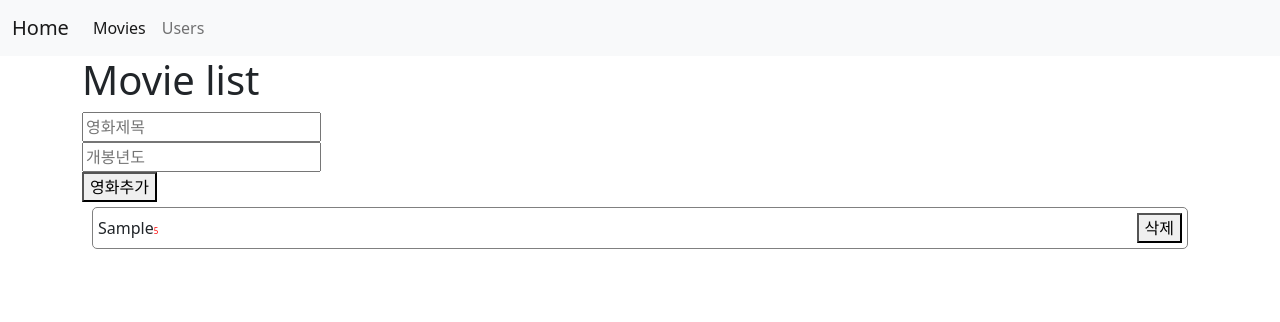
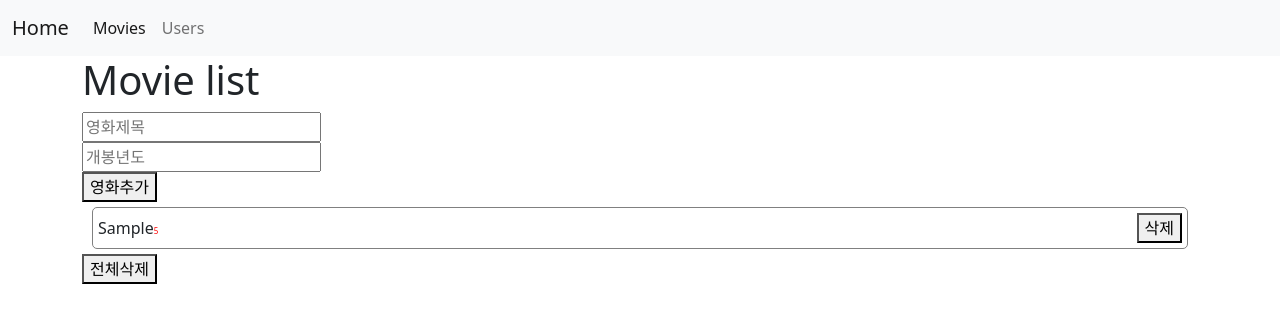
Before and after one commit to kaperrdenden/kossieproject, a React (Create React App) app: page /movies in a window 1280 px wide. Both pictures are taken after typing "Sample", "5" into the empty fields and a click on the button "영화추가". Shown: the top 322 px of the page. Built offline with nearby package versions, Linux system fonts and the light colour scheme.

Commit message:
전체삭제 버튼 추가(추가된 영화 없을 때는 안보임)

```diff
--- a/src/components/MovieForm.js
+++ b/src/components/MovieForm.js
@@ -92,7 +92,10 @@ const MovieForm = (props) => {
                     onChange={e => setMovieYear(e.target.value)}
                     /><br />
                     <div style={{color: 'red'}}>{yearError}</div> */}
-                    <button>영화추가</button>
+                    <div className="movieform-buttons">
+                        <button>영화추가</button>
+
+                    </div>
             </form>
         </div>
   );
--- a/src/components/UserList.js
+++ b/src/components/UserList.js
@@ -8,12 +8,10 @@ const UserList = ({users}) => {
             {users.map(user => {
                 return (
                     <Link className="card mb-2" to={`/users/${user.id}`}  key={user.id}>
-
                             <div className="card-body p-3">
                                 {user.name}
                             {/* 이 유저를 클릭했을 때 url이동 */}
                             </div>
-
                     </Link>
 
                 )
--- a/src/components/pages/Movies.js
+++ b/src/components/pages/Movies.js
@@ -23,10 +23,13 @@ const Movies = () => {
       }
     const renderMovies = movies.length ? movies.map(movie =>{
         return(
-          <Movie
-              movie={movie}
-              removeMovie={removeMovie}
-              key={movie.id} />
+            <div key={movie.id}>
+            <Movie
+                movie={movie}
+                removeMovie={removeMovie}
+                key={movie.id} />
+            <button>전체삭제</button>
+          </div>
         )
       })
       : '추가된 영화 없음';
@@ -72,6 +75,7 @@ const Movies = () => {
             movies={movies}
             />
           {renderMovies}
+
         </>
     )
 
--- a/src/index.css
+++ b/src/index.css
@@ -15,3 +15,7 @@
   font-size: 0.5rem;
   color: red;
 }
+
+.movieform-buttons {
+  display: flex;
+}
```
